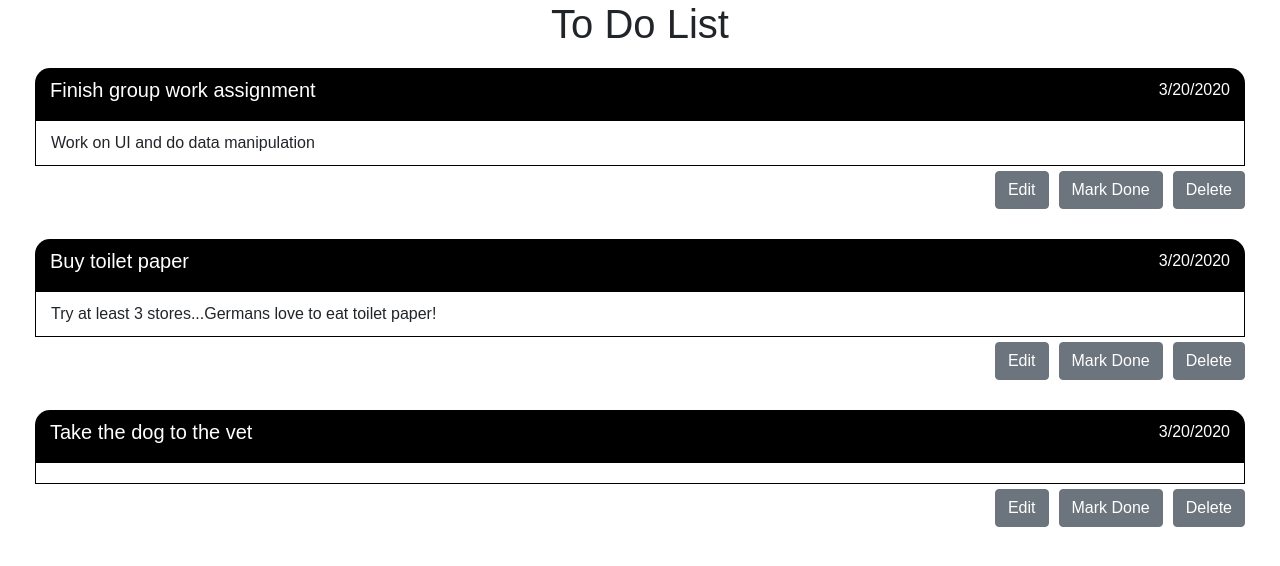
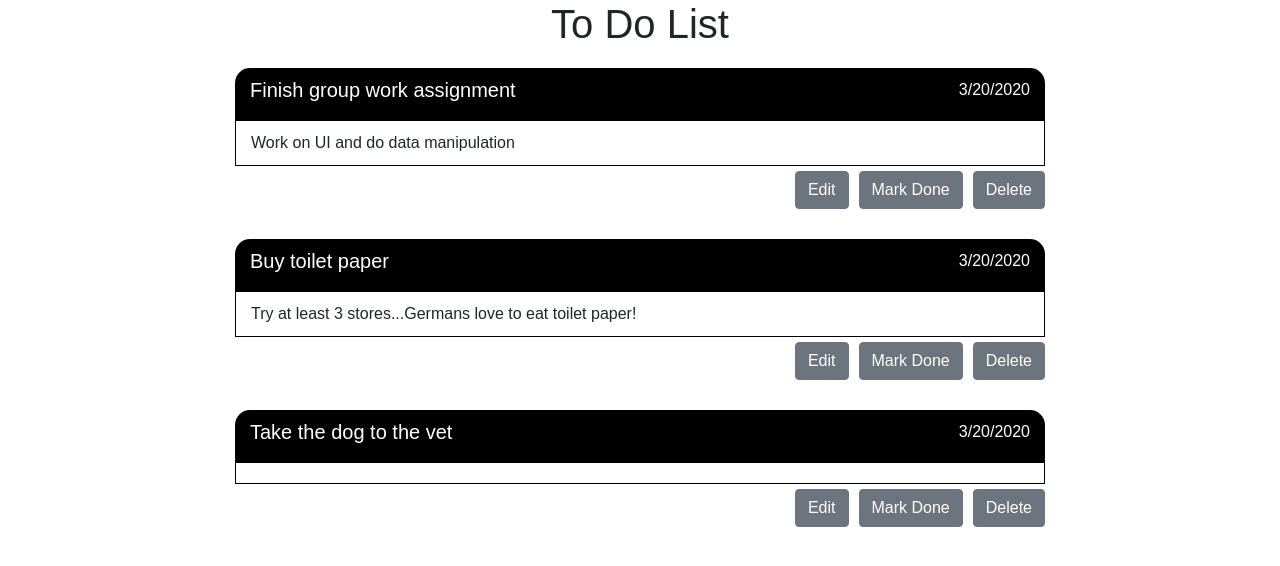
Before and after one commit to Bobaflex-HSV/ToDoList-React, a React (Create React App) app: page / in a window 1280 px wide. Shown: the top 566 px of the page. Built offline with nearby package versions, Linux system fonts and the light colour scheme.

Commit message:
add margins to app
.App change to include left and right margins

```diff
--- a/src/styles/styles.css
+++ b/src/styles/styles.css
@@ -1,4 +1,6 @@
 .App {
   font-family: sans-serif;
   text-align: center;
+  margin-left: 200px;
+  margin-right: 200px;
 }
```
